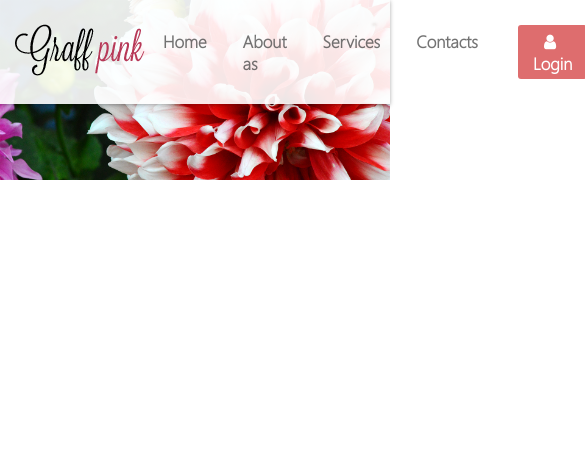
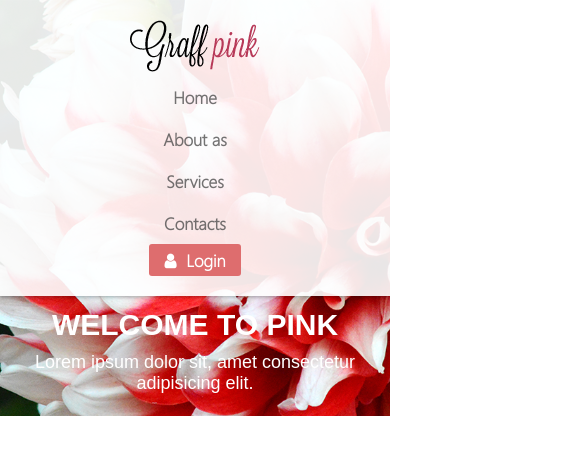
Before and after one commit to alex0735070005/pink_layout, a plain HTML site: page index.html in a window 390 px wide. Shown: the whole page, 585 px wide, since content can reach past the window. Drawn offline with Linux system fonts and the light colour scheme; files whose address does not match are found by name.

Commit message:
add responsive styles

```diff
--- a/index.html
+++ b/index.html
@@ -38,5 +38,11 @@
         </button>
       </div>
     </header>
+    <section class="banner">
+      <h1 class="banner__main">Welcome to pink</h1>
+      <p class="banner__text">
+        Lorem ipsum dolor sit, amet consectetur adipisicing elit.
+      </p>
+    </section>
   </body>
 </html>
--- a/style.css
+++ b/style.css
@@ -33,7 +33,7 @@ li {
 }
 
 body {
-  background: url("img/bg-header.png") no-repeat center 0;
+  background: url("img/bg-header.png") no-repeat center;
   background-size: cover;
 }
 
@@ -101,3 +101,57 @@ body {
 .header__login-icon {
   margin-right: 5px;
 }
+
+/*BANNER STYLES*/
+.banner {
+  text-align: center;
+  color: white;
+  font-family: Arial, Helvetica, sans-serif;
+  margin-top: 20%;
+  margin-bottom: 85px;
+}
+
+.banner__main {
+  font-size: 70px;
+  text-transform: uppercase;
+  margin: 0 0 18px 0;
+}
+
+.banner__text {
+  font-size: 25px;
+  margin: 0;
+  font-weight: normal;
+}
+
+/*MEDIA*/
+
+@media (max-width: 740px) {
+  .header__menu,
+  .header__main {
+    flex-direction: column;
+    align-items: center;
+    justify-content: center;
+  }
+  .header__nav,
+  .header__menu {
+    margin: auto;
+  }
+  .header__menu-item:last-child .header__menu-link {
+    padding-right: 18px;
+  }
+
+  .banner {
+    margin-top: 3%;
+    margin-bottom: 22px;
+    padding: 0 15px;
+  }
+
+  .banner__main {
+    font-size: 30px;
+    margin: 0 0 10px 0;
+  }
+
+  .banner__text {
+    font-size: 18px;
+  }
+}
```
